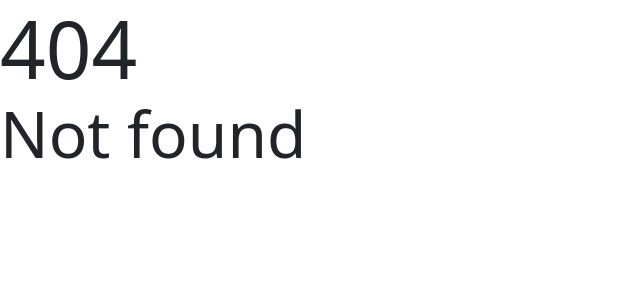
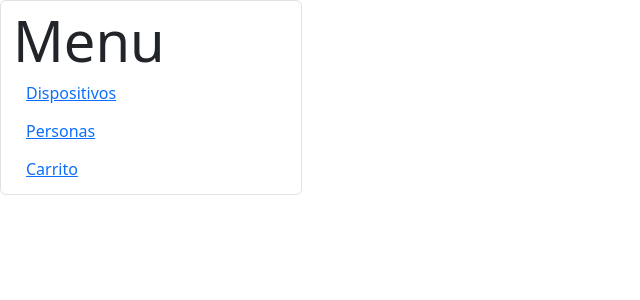
Before and after one commit to ijeyson01/vmtdev-ng, an Angular app: page /vmt-home in a window 1280 px wide. Before the commit this address had no page. Shown: the top 300 px of the page, without its empty margins (0-640 px from the left). Built offline with nearby package versions, Linux system fonts and the light colour scheme.

Commit message:
Rutas hijas con router-outlet

```diff
--- a/src/app/app-routing.module.ts
+++ b/src/app/app-routing.module.ts
@@ -4,12 +4,17 @@ import { Ejemplo3Component } from './vmtdev/ejemplo3/ejemplo3.component';
 import { NotFoundError } from 'rxjs';
 import { NotfoundComponent } from './common/shared/notfound/notfound.component';
 import { PersonComponent } from './modules/crud/person/person.component';
+import { MenuComponent } from './modules/menu/menu/menu.component';
 
 const routes: Routes = [
-  { path: '', redirectTo: 'device', pathMatch: 'full' },
+  { path: '', redirectTo: 'vmt-home', pathMatch: 'full' },
   {
     path: 'auth', component: Ejemplo3Component
   },
+  {
+    path: 'vmt-home',
+    component: MenuComponent,
+    children: [
       {
         path: 'device',
         loadChildren: () => import('./modules/crud/crud.module').then( m => m.CrudModule )
@@ -18,16 +23,18 @@ const routes: Routes = [
         path: 'person', component: PersonComponent
       },
       {
-    path: 'authld',
-    loadComponent: () => import('./vmtdev/ejemplo2/ejemplo2.component').then( m => m.Ejemplo2Component )
-  },
-  {
         path: 'shop-cart',
         loadChildren: () => import('./modules/shopcart/shopcart.module').then( m => m.ShopcartModule )
       },
       {
         path: 'edit-product/:productid',
         loadChildren: () => import('./modules/product/product.module').then( m => m.ProductModule)
+      },
+    ]
+  },
+  {
+    path: 'authld',
+    loadComponent: () => import('./vmtdev/ejemplo2/ejemplo2.component').then( m => m.Ejemplo2Component )
   },
   {
     path: '**',
--- a/src/app/modules/crud/device/device.component.html
+++ b/src/app/modules/crud/device/device.component.html
@@ -1,8 +1,5 @@
 <div class="d-flex">
-    <div class="w-25">
-        <app-menu></app-menu>
-    </div>
-    <div class="w-75">
+    <div class="w-100">
         <div class="m-4">
             <div class="display-3">
                 Mantenimiento de dispositivos
--- a/src/app/modules/crud/person/person.component.html
+++ b/src/app/modules/crud/person/person.component.html
@@ -1,8 +1,5 @@
 <div class="d-flex">
-    <div class="w-25">
-        <app-menu></app-menu>
-    </div>
-    <div class="w-75">
+    <div class="w-100">
         <div class="d-flex justify-content-end w-75 mt-2 mb-2">
             <div>
                 <button class="btn btn-success" type="button"> <i class="fa fa-save"></i>Grabar</button>
--- a/src/app/modules/menu/menu/menu.component.html
+++ b/src/app/modules/menu/menu/menu.component.html
@@ -1,3 +1,6 @@
+<div class="d-grid ">
+    <div class="row">
+        <div class="col-3">
             <div class="form-control h-100" >
                 <div class="display-4">
                     Menu
@@ -6,3 +9,9 @@
                     <button class="btn btn-link" [routerLink]="route.route"> {{ route.label }} </button>
                 </div>
             </div>
+        </div>
+        <div class="col">
+            <router-outlet></router-outlet>
+        </div>
+    </div>
+</div>
--- a/src/app/modules/menu/menu/menu.component.ts
+++ b/src/app/modules/menu/menu/menu.component.ts
@@ -10,15 +10,15 @@ export class MenuComponent {
   menuElements: any[] = [
     {
       label: 'Dispositivos',
-      route: '/device'
+      route: 'device'
     },
     {
       label: 'Personas',
-      route: '/person'
+      route: 'person'
     },
     {
       label: 'Carrito',
-      route: '/shop-cart'
+      route: 'shop-cart'
     }
   ]
 }
--- a/src/app/modules/shopcart/product-cart/product-cart.component.html
+++ b/src/app/modules/shopcart/product-cart/product-cart.component.html
@@ -1,8 +1,5 @@
 <div class="d-flex">
-    <div class="w-25">
-        <app-menu></app-menu>
-    </div>
-    <div class="w-75">
+    <div class="w-100">
         <div class="display-3">
             Carrito de compras
         </div>
```
Also changed, not shown: src/app/modules/menu/menu-routing.module.ts (added, +34 -0 lines). Lines whose indentation alone changed are shown as unchanged.
